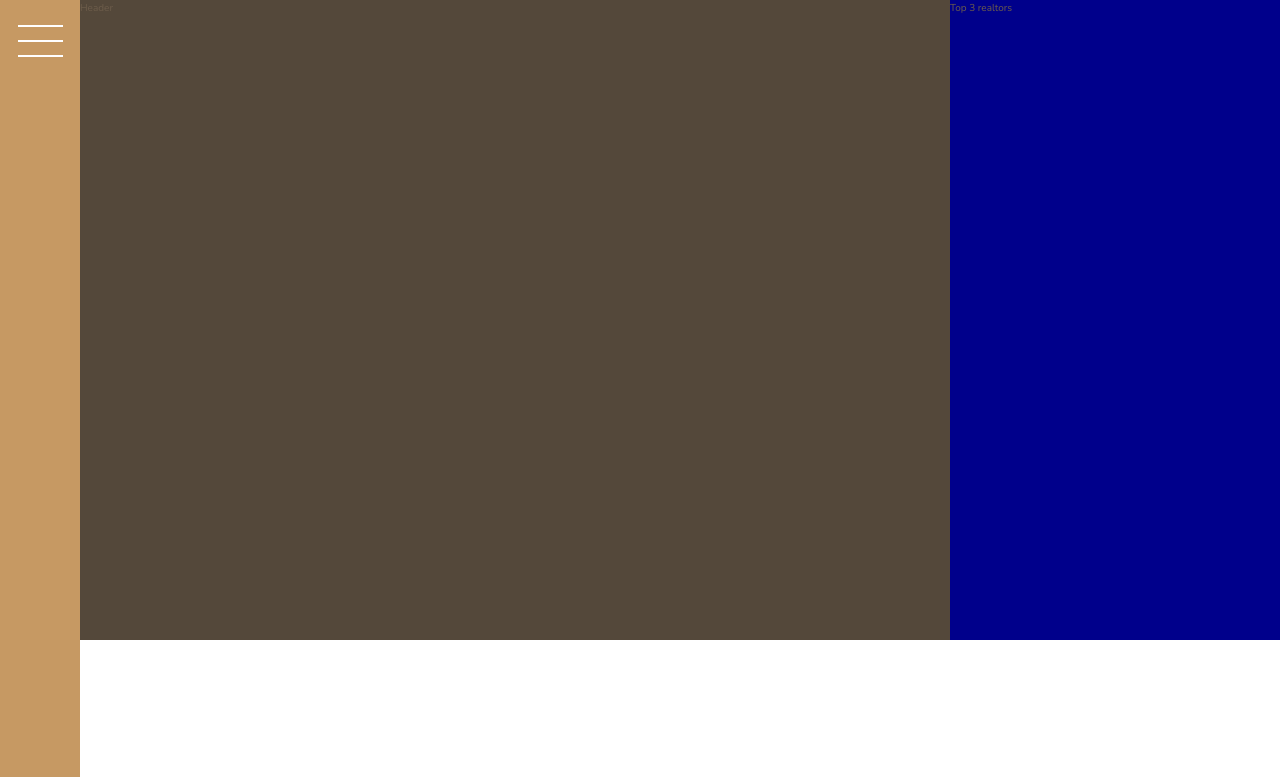
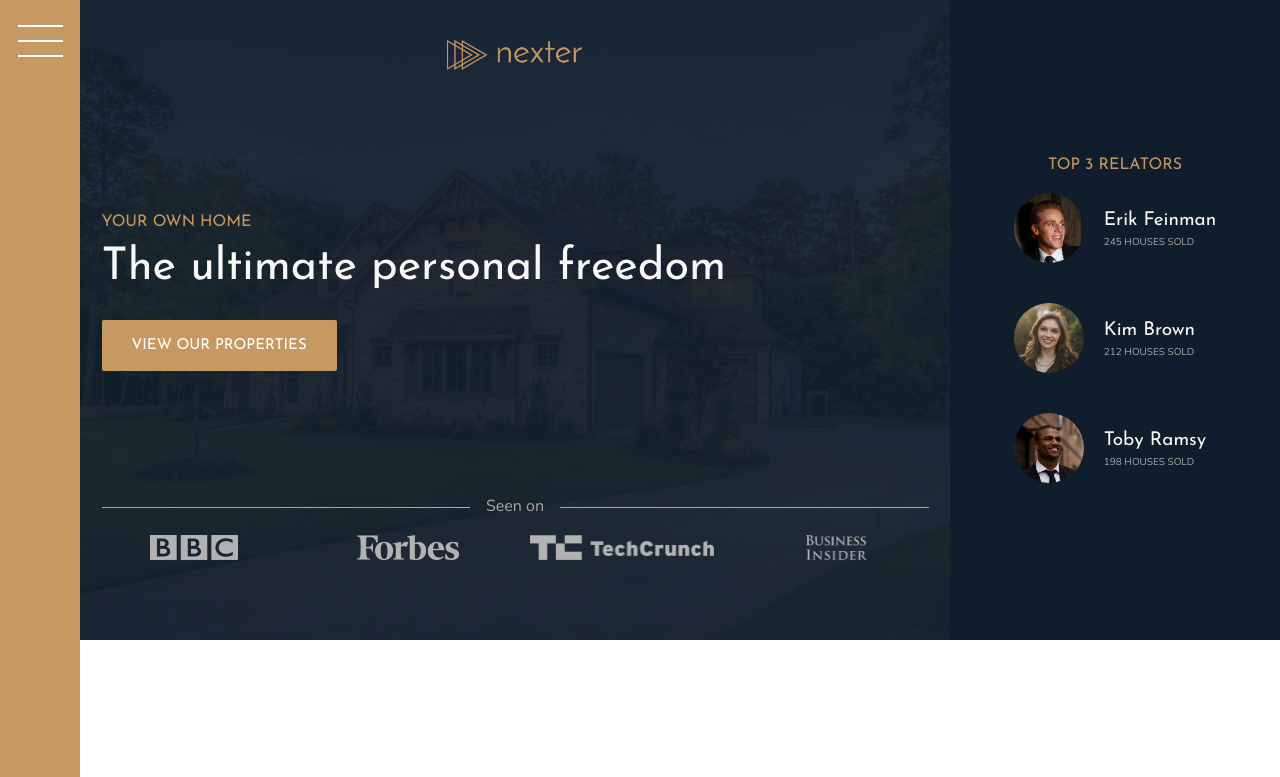
Before and after one commit to tejpalsingh1999/Nextor, a website: page index.html in a window 1280 px wide. Shown: the top 777 px of the page. Drawn offline with nearby package versions, Linux system fonts and the light colour scheme.

Commit message:
Built Header //Complete Project

```diff
--- a/index.html
+++ b/index.html
@@ -16,10 +16,37 @@
             <button class="nav-btn"></button>
         </div>
         <header class="header">
-            Header
+            <img src="img/logo.png" alt="Logo" class="header__logo">
+            <h3 class="heading-3">Your own home</h3>
+            <h1 class="heading-1">The ultimate personal freedom</h1>
+            <button class="btn header__btn">View our properties</button>
+            <div class="header__seenon-text">Seen on</div>
+            <div class="header__seenon-logos">
+                <img src="img/logo-bbc.png" alt="Seen on logo">
+                <img src="img/logo-forbes.png" alt="Seen on logo">
+                <img src="img/logo-techcrunch.png" alt="Seen on logo">
+                <img src="img/logo-bi.png" alt="Seen on logo">
+            </div>
         </header>
         <div class="realtors">
-            Top 3 realtors
+            <h3 class="heading-3">Top 3 relators</h3>
+            <div class="realtors__list">
+                <img src="img/realtor-1.jpeg" alt="realtor" class="realtors__img">
+                <div class="relators__details">
+                    <h4 class="heading-4 heading-4--light">Erik Feinman</h4>
+                    <p class="realtors__sold">245 houses sold</p>
+                </div>
+                <img src="img/realtor-2.jpeg" alt="realtor" class="realtors__img">
+                <div class="relators__details">
+                    <h4 class="heading-4 heading-4--light">Kim Brown</h4>
+                    <p class="realtors__sold">212 houses sold</p>
+                </div>
+                <img src="img/realtor-3.jpeg" alt="realtor" class="realtors__img">
+                <div class="relators__details">
+                    <h4 class="heading-4 heading-4--light">Toby Ramsy</h4>
+                    <p class="realtors__sold">198 houses sold</p>
+                </div>
+            </div>
         </div>
         <section class="features">
             <div class="feature">
--- a/sass/_base.scss
+++ b/sass/_base.scss
@@ -39,6 +39,4 @@ body{
     display: grid;
     grid-template-rows: 80vh min-content 40vw repeat(3, min-content);
     grid-template-columns: [sidebar-start] 8rem [sidebar-end full-start] minmax(6rem, 1fr) [center-start]repeat(8,[col-start] minmax(min-content, 14rem)[col-end]) [center-end] minmax(6rem, 1fr) [full-end];
-
-
 }
--- a/sass/_header.scss
+++ b/sass/_header.scss
@@ -1,5 +1,55 @@
 .header{
     background-color: $color-grey-dark-1;
+    background-image: linear-gradient(rgba($color-secondary, .93), rgba($color-secondary, .93)), url(../img/hero.jpeg);
+    background-size: cover;
+    background-position: center;
+    grid-column: full-start/ col-end 6;
+    padding: 8rem;
+    padding-top: 4rem;
 
-    grid-column: full-start/ col-end 6;
+    display: grid;
+    grid-template-rows: 1fr min-content 6rem 1fr;
+    grid-template-columns: max-content;
+    grid-row-gap: 1.5rem;
+    justify-content: center;
+
+    &__logo{
+        height: 3rem;
+        justify-self: center;
+    }
+
+    &__btn{
+        align-self: start;
+        justify-self: start;
+    }
+
+    &__seenon-text{
+        font-size: 1.6rem;
+        color: $color-grey-light-2;
+        display: grid;
+        grid-template-columns: 1fr max-content 1fr;
+        justify-content: center;
+        align-items: center;
+        grid-column-gap: 1.6rem;
+
+        &::before,
+        &::after{
+            content: "";
+            height: 1px;
+            display: block;
+            background-color: currentColor;
+        }
+    }
+
+    &__seenon-logos{
+        display: grid;
+        grid-template-columns: repeat(4, 1fr);
+        column-gap: 3rem;
+        justify-items: center;
+
+        img{
+            height: 2.5rem;
+            filter: brightness(70%);
+        }
+    }
 }
--- a/sass/_realtors.scss
+++ b/sass/_realtors.scss
@@ -1,4 +1,32 @@
 .realtors{
-    background-color: darkblue;
+    background-color: $color-secondary;
     grid-column: col-start 7 / -1;
+    padding: 3rem;
+
+    display: grid;
+    align-content: center;
+    justify-content: center;
+    grid-row-gap: 2rem;
+    justify-items: center;
+
+    &__list{
+        display: grid;
+        grid-template-columns: min-content max-content;
+        grid-column-gap: 2rem;
+        grid-row-gap: 5vh;
+        align-items: center;
+
+    }
+
+    &__img{
+        width: 7rem;
+        border-radius: 50%;
+        display: block;
+    }
+
+    &__sold{
+        text-transform: uppercase;
+        color: $color-grey-light-2;
+        margin-top: -3px;
+    }
 }
--- a/sass/_typography.scss
+++ b/sass/_typography.scss
@@ -5,6 +5,9 @@
 
 .heading-1{
     @extend %heading;
+    font-size: 4.5rem;
+    color: $color-grey-light-1;
+    line-height: 1;
 }
 .heading-2{
     @extend %heading;
```
Also changed, not shown: css/style.css.
